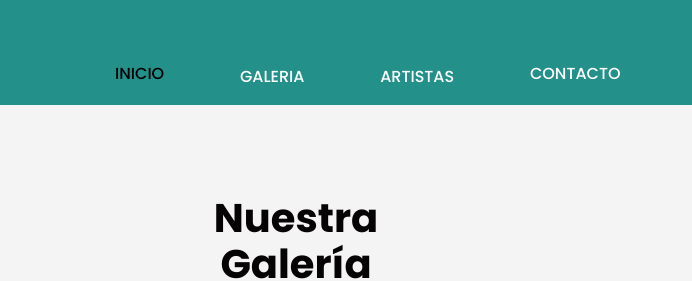
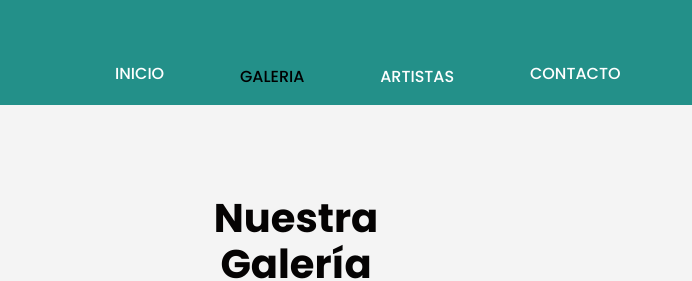
Before and after one commit to DanielFigueroa0/Proyecto_WEB, a plain HTML site: page WEB_DEL_EQUIPO/galería.html in a window 1280 px wide. Shown: the top 281 px of the page, 344-1036 px from the left. Drawn offline with nearby package versions, Linux system fonts and the light colour scheme.

Commit message:
Add files via upload

```diff
--- a/WEB_DEL_EQUIPO/galería.html
+++ b/WEB_DEL_EQUIPO/galería.html
@@ -51,8 +51,8 @@
                         <div class="limit-box">
                             <nav class="main-menu">
                                 <ul class="menu-area-main">
-                                    <li class="active"> <a href="index.html">INICIO</a> </li>
-                                    <li> <a href="#download"><a href="galería.html">GALERIA</a> </li>
+                                    <li> <a href="index.html">INICIO</a> </li>
+                                    <li class="active"> <a href="#download"><a href="galería.html">GALERIA</a> </li>
                                     <li> <a href="#service"><a href="Artistas.html"> ARTISTAS</a> </li>
                                     <!-- <li> <a href="#download">Screenshot</a> </li>-->
                                     <li> <a href="#testimonial">CONTACTO</a> </li>
```
